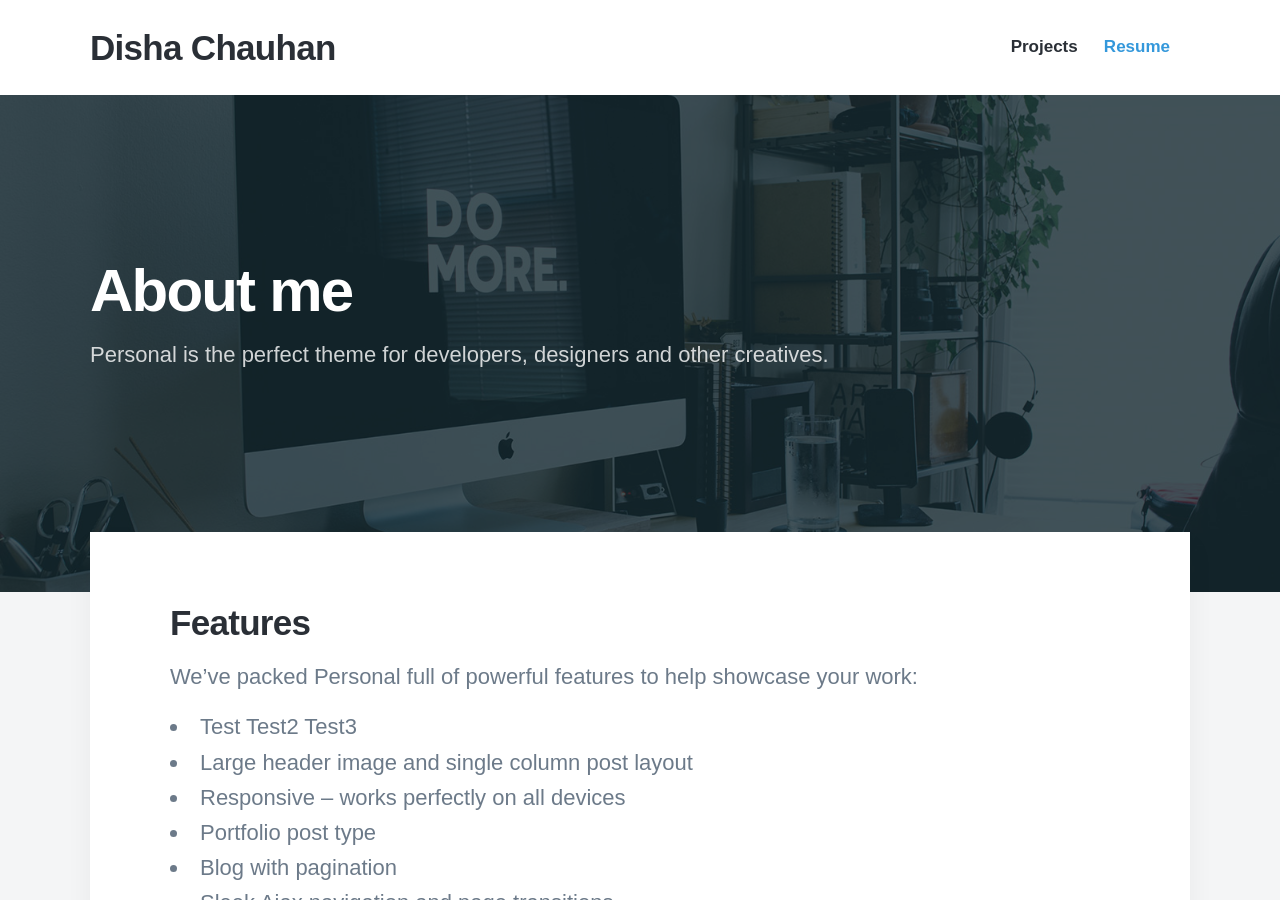
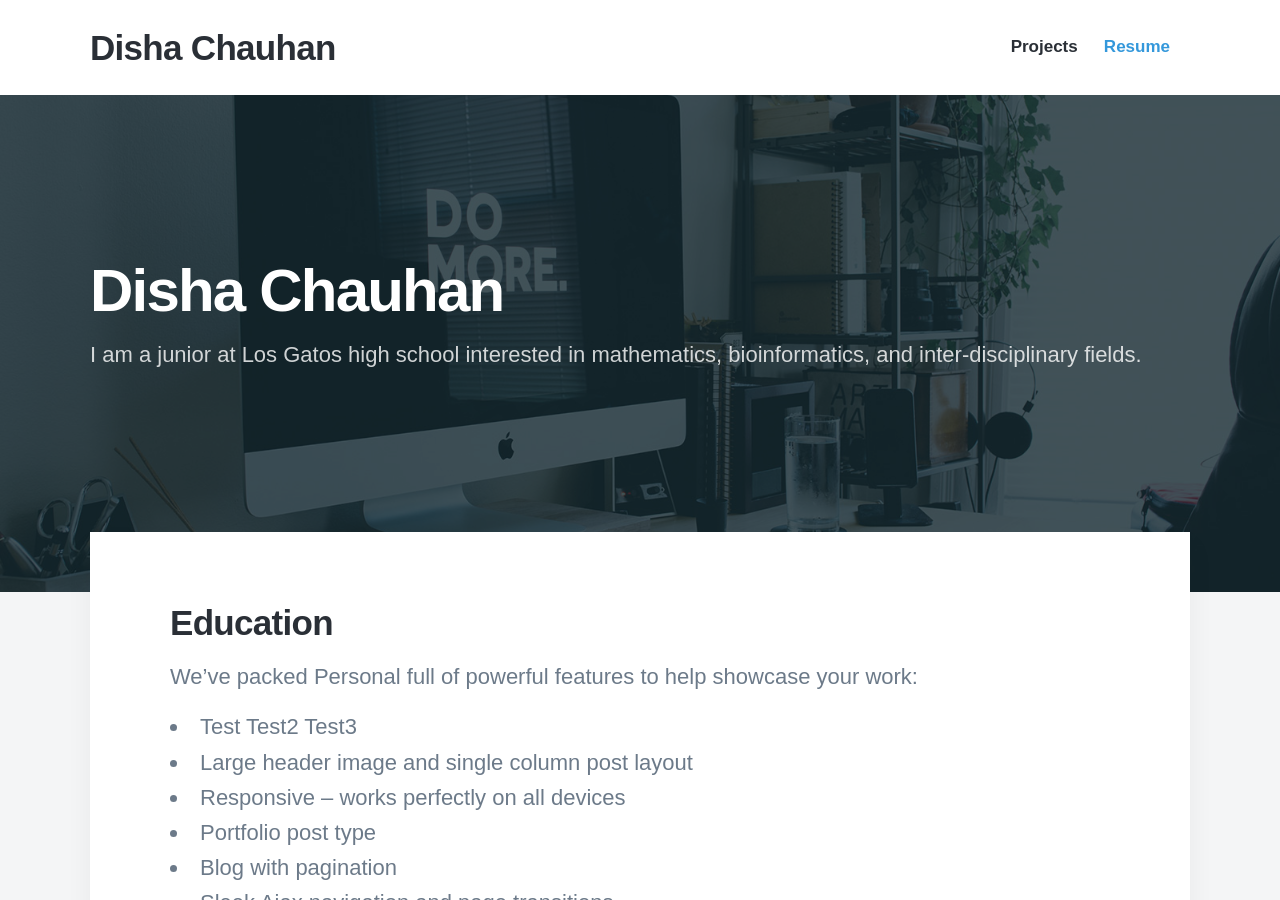
Before and after one commit to disha-22/disha-22.github.io, a Jekyll site: the page built from _pages/Resume.md, in a window 1280 px wide and 900 px high. Built offline with Jekyll 4.4.1, drawn with Linux system fonts in a browser that asks for light colours; nearby versions of some CDN libraries; some web fonts are replaced.

Commit message:
Update Resume.md

```diff
--- a/_pages/Resume.md
+++ b/_pages/Resume.md
@@ -1,11 +1,11 @@
 ---
-title: About me
-subtitle: Personal is the perfect theme for developers, designers and other creatives.
-description: Personal is the perfect theme for developers, designers and other creatives.
+title: Disha Chauhan
+subtitle: I am a junior at Los Gatos high school interested in mathematics, bioinformatics, and inter-disciplinary fields.
+description: I am a junior at Los Gatos high school interested in mathematics, bioinformatics, and inter-disciplinary fields.
 featured_image: /images/demo/about.jpg
 ---
 
-## Features
+## Education
 
 We've packed Personal full of powerful features to help showcase your work:
 
```
